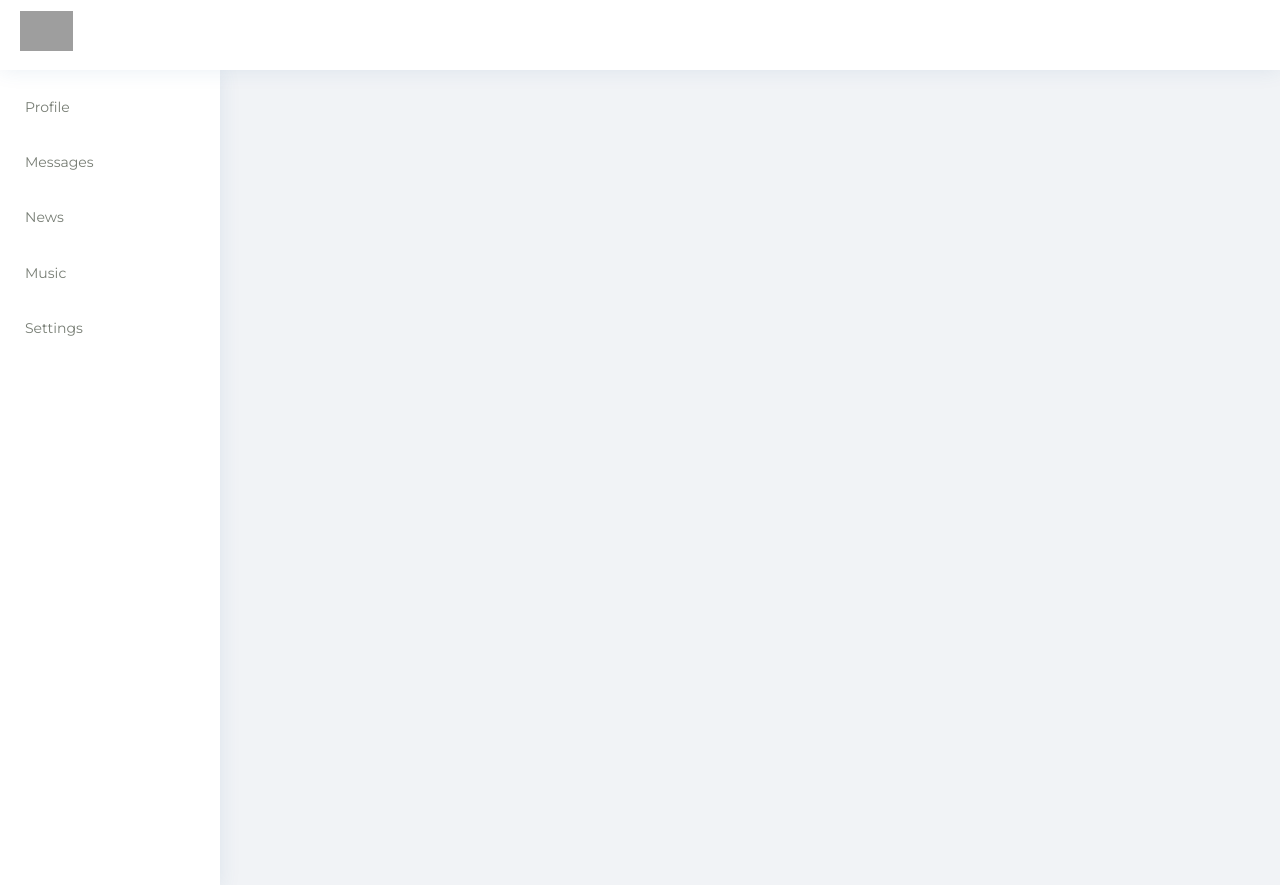
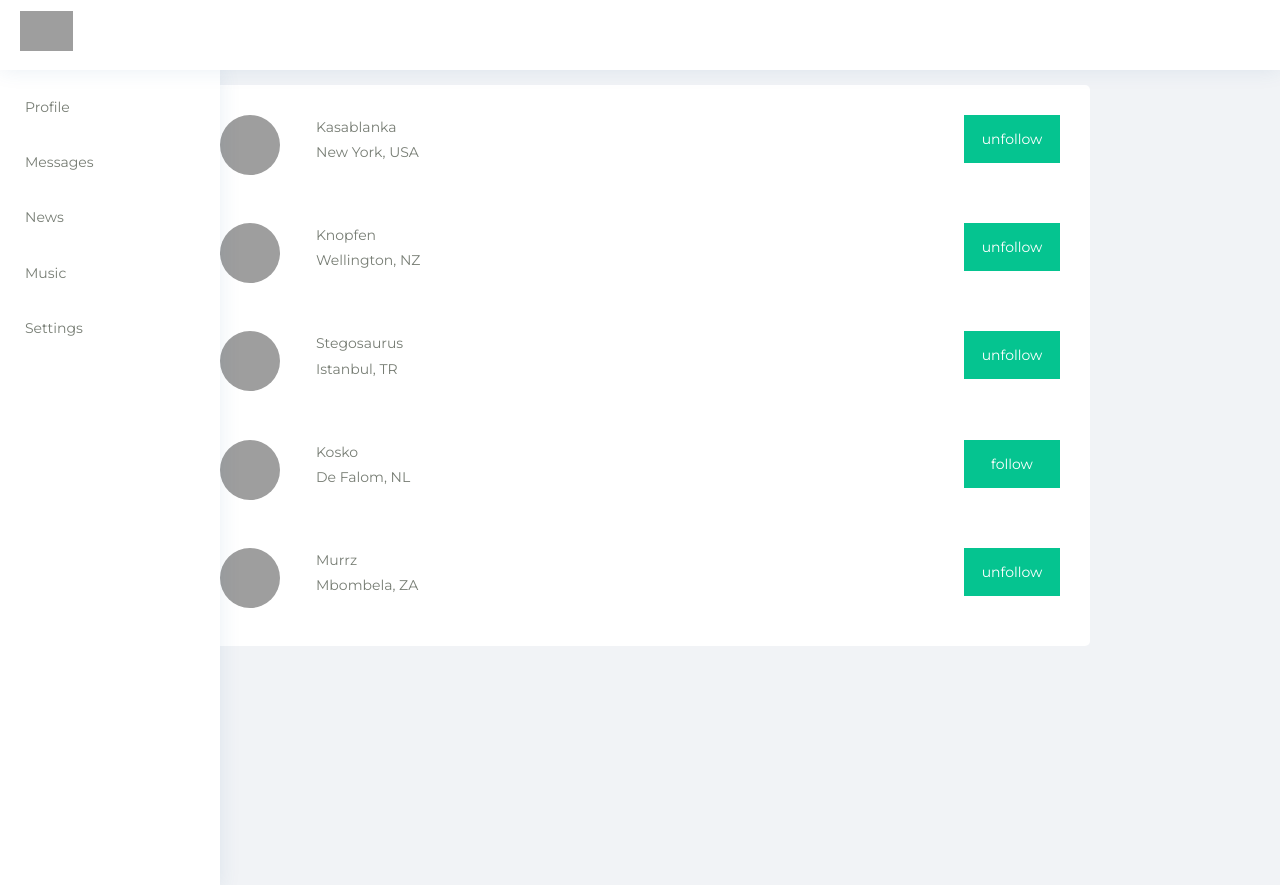
Before and after one commit to anast-bd/cnw-react-app, a React (Create React App) app: page /users in a window 1280 px wide. Built offline with nearby package versions, Linux system fonts and the light colour scheme; grey boxes are pictures that could not be loaded.

Commit message:
add users page [iss49]

```diff
--- a/src/App.js
+++ b/src/App.js
@@ -5,16 +5,12 @@ import Header from './components/Header/Header';
 import Sidebar from './components/Sidebar/Sidebar';
 import Profile from './components/Profile/Profile';
 import DialogsContainer from './components/Dialogs/DialogsContainer';
-import Music from './components/Music/Music';
-import News from './components/News/News';
-import Settings from './components/Settings/Settings';
+import UsersContainer from './components/Users/UsersContainer';
 
 function App() {
 
-	let DialogsComponent = () => <DialogsContainer/>;
-	let MusicComponent = () => <Music />;
-	let NewsComponent = () => <News />;
-	let SettingsComponent = () => <Settings />;
+	let DialogsComponent = () => <DialogsContainer />;
+	let UsersComponent = () => <UsersContainer />;
 
 	return (
 		<BrowserRouter>
@@ -22,13 +18,10 @@ function App() {
 				<Header />
 				<Sidebar />
 				<div class='app-wrapper-content'>
-					<Route path='/profile'
-						render={ () => <Profile /> }
-					/>
+					<Route path='/profile' render={ () => <Profile /> } />
 					<Route exact path='/dialogs' render={ DialogsComponent } />
-					<Route path='/music' component={ MusicComponent } />
-					<Route path='/news' component={ NewsComponent } />
-					<Route path='/settings' component={ SettingsComponent } />
+					<Route exact path='/users' render={ UsersComponent } />
+
 				</div>
 			</div>
 		</BrowserRouter>
--- /dev/null
+++ b/src/components/Users/Users.jsx
@@ -0,0 +1,37 @@
+import React from 'react';
+import s from './Users.module.css'
+
+let Users = (props) => {
+
+	if (props.users.length === 0) {
+		props.setUsers ([
+			{id: 1, followed: true, name:'Kasablanka', image:'https://images.unsplash.com/photo-1517849845537-4d257902454a?ixlib=rb-1.2.1&ixid=eyJhcHBfaWQiOjEyMDd9&auto=format&fit=crop&w=375&q=80', location: {city: 'New York', country: 'USA'}},
+			{id: 2, followed: true, name:'Knopfen', image:'https://images.unsplash.com/photo-1555169062-013468b47731?ixlib=rb-1.2.1&ixid=eyJhcHBfaWQiOjEyMDd9&auto=format&fit=crop&w=334&q=80', location: {city: 'Wellington', country: 'NZ'}},
+			{id: 3, followed: true, name:'Stegosaurus', image: 'https://images.unsplash.com/photo-1460999158988-6f0380f81f4d?ixlib=rb-1.2.1&ixid=eyJhcHBfaWQiOjEyMDd9&auto=format&fit=crop&w=500&q=60', location: {city: 'Istanbul', country: 'TR'}},
+			{id: 4, followed: false, name:'Kosko', image:'https://images.unsplash.com/photo-1484557985045-edf25e08da73?ixlib=rb-1.2.1&ixid=eyJhcHBfaWQiOjEyMDd9&auto=format&fit=crop&w=667&q=80', location: {city: 'De Falom', country: 'NL'}},
+			{id: 5, followed: true, name:'Murrz', image: 'https://images.unsplash.com/photo-1516728778615-2d590ea1855e?ixlib=rb-1.2.1&ixid=eyJhcHBfaWQiOjEyMDd9&auto=format&fit=crop&w=334&q=80', location: {city: 'Mbombela', country: 'ZA'}},
+		])
+	}
+
+
+	return <div className={s.usersPage}>
+		{
+			props.users.map( u => <div className={s.userCard} key={u.id}>
+				<div className={s.userCardImage}>
+					<img src={u.image}></img>
+				</div>
+				<div className={s.userCardInfo}>
+					<div className={s.userName}>{u.name}</div>
+					<div className={s.userLocation}>{u.location.city}, {u.location.country}</div>
+				</div>
+					{u.followed
+						? <button onClick={ () => {props.unfollow(u.id)} }>unfollow</button>
+						: <button onClick={ () => {props.follow(u.id)} }>follow</button>
+					}
+			</div> )
+		}
+	</div>
+
+}
+
+export default Users;
--- /dev/null
+++ b/src/components/Users/Users.module.css
@@ -0,0 +1,38 @@
+.usersPage {
+	background-color: white;
+	border-radius: 5px;
+	padding: 10px;
+	box-sizing: border-box;
+}
+
+.userCard {
+	display: grid;
+	grid-template-columns: 6rem 1fr 6rem;
+	width: 100%;
+	padding: 20px;
+	box-sizing: border-box;
+}
+
+.userCard img {
+	width: 60px;
+	height: 60px;
+	object-fit: cover;
+	border-radius: 50%;
+	margin-right: 10px;
+}
+
+.userCard button {
+	background-color: #05c490;
+	border: none;
+	color: white;
+	height: 3rem;
+	width: 6rem;
+
+	font-family: 'Montserrat', sans-serif;
+    font-weight: 400;
+    font-style: normal;
+    font-size: 14px;
+	text-align: center;
+	text-decoration: none;
+	display: inline-block;
+}
--- /dev/null
+++ b/src/components/Users/UsersContainer.jsx
@@ -0,0 +1,26 @@
+import React from 'react';
+import Users from './Users';
+import {connect} from 'react-redux';
+import {followAC, unfollowAC, setUsersAC} from '../../redux/users-reducer';
+
+let mapStatetoProps = (state) => {
+	return {
+		users: state.usersPage.users
+	}
+}
+
+let mapDispatchToProps = (dispatch) => {
+	return {
+		follow: (userId) => {
+			dispatch(followAC(userId))
+		},
+		unfollow: (userId) => {
+			dispatch(unfollowAC(userId))
+		},
+		setUsers: (users) => {
+			dispatch(setUsersAC(users))
+		}
+	}
+}
+
+export default connect (mapStatetoProps, mapDispatchToProps) (Users)
--- a/src/redux/redux-store.js
+++ b/src/redux/redux-store.js
@@ -1,10 +1,12 @@
 import {combineReducers, createStore} from 'redux';
 import profileReducer from './profile-reducer';
 import dialogsReducer from './dialogs-reducer';
+import usersReducer from './users-reducer';
 
 let reducers = combineReducers({
 	profilePage: profileReducer,
-	dialogsPage: dialogsReducer
+	dialogsPage: dialogsReducer,
+	usersPage: usersReducer
 });
 
 let store = createStore(reducers);
--- /dev/null
+++ b/src/redux/users-reducer.js
@@ -0,0 +1,48 @@
+const FOLLOW = 'FOLLOW';
+const UNFOLLOW = 'UNFOLLOW';
+const SET_USERS = 'SET_USERS';
+
+let initialState = {
+	users: [
+		],
+}
+
+const usersReducer = (state = initialState, action) => {
+
+	switch (action.type) {
+		case FOLLOW:
+			return {
+				...state,
+				users: state.users.map( u => {
+					if (u.id === action.userId) {
+						return {...u, followed: true}
+					}
+					return u;
+				})
+			}
+		case UNFOLLOW:
+			return {
+				...state,
+				users: state.users.map( u => {
+					if (u.id === action.userId) {
+						return {...u, followed: false}
+					}
+					return u;
+				})
+			}
+		case SET_USERS: {
+			return {
+				...state, users: [ ...state.users, ...action.users ]
+			}
+		}
+
+		default:
+			return state;
+	}
+}
+
+export const followAC = (userId) => ({ type: FOLLOW, userId }); // utility to help in action creation
+export const unfollowAC = (userId) => ({ type: UNFOLLOW, userId });
+export const setUsersAC = (users) => ({ type: SET_USERS, users });
+
+export default usersReducer;
```
